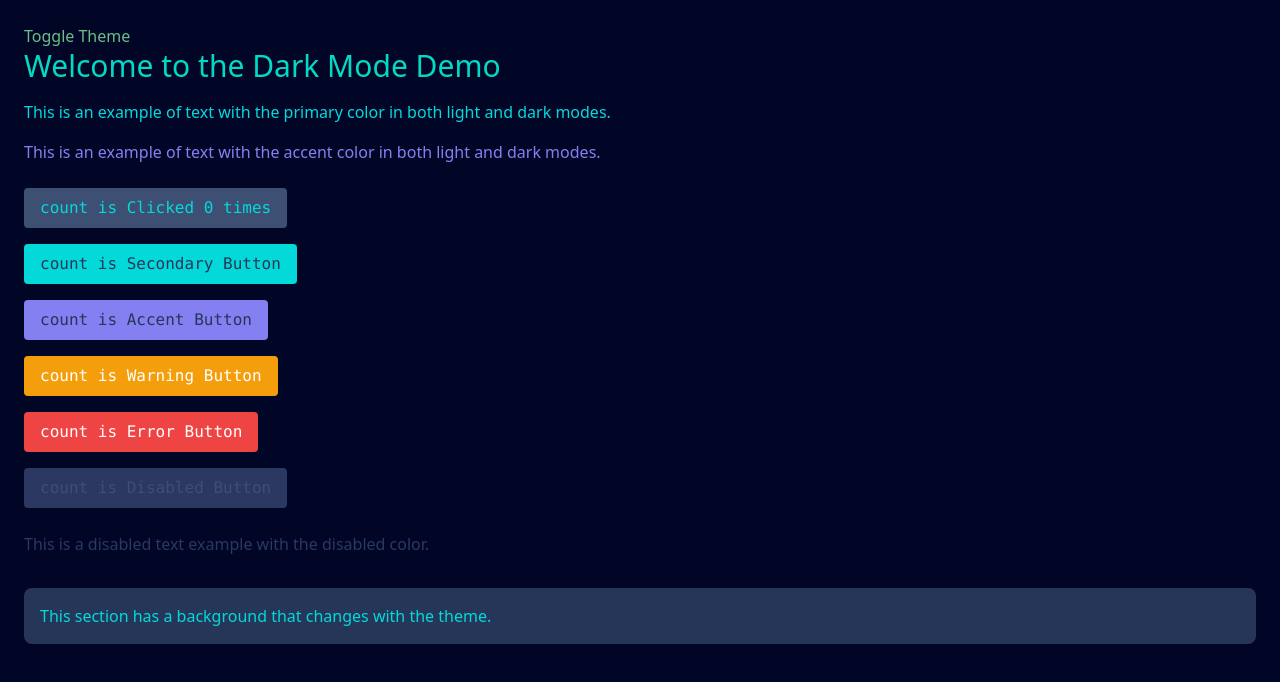
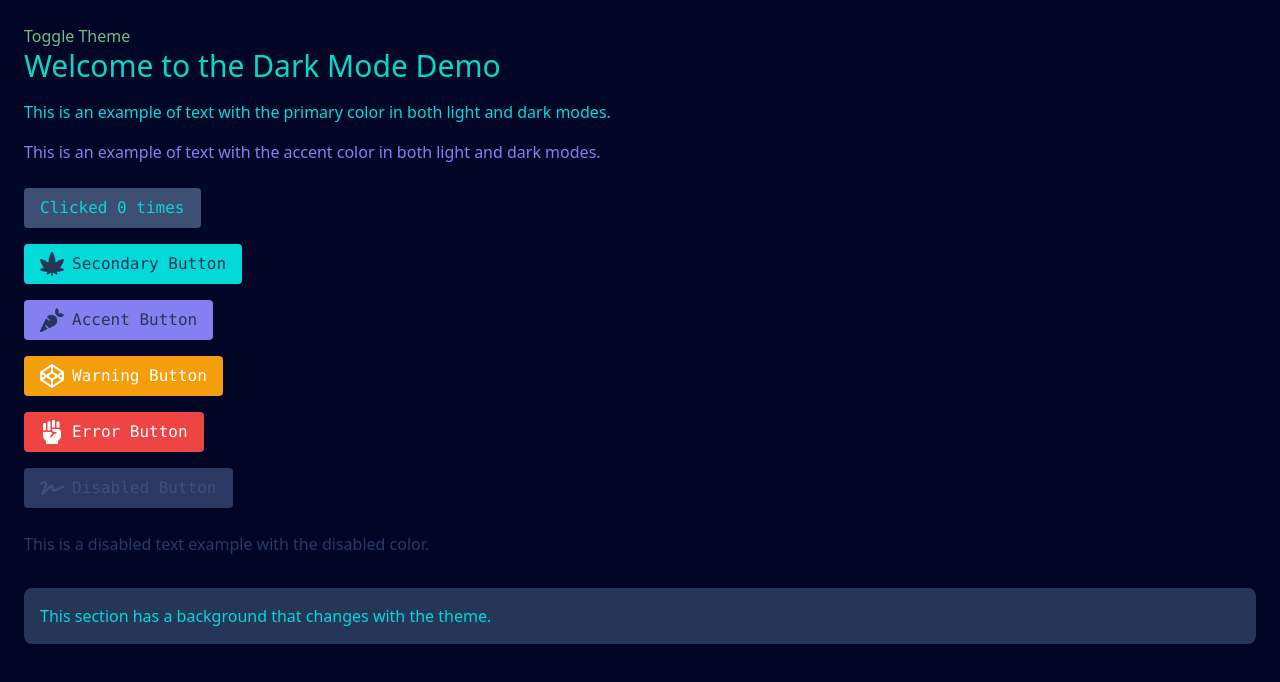
Before and after one commit to tatooin6/resume_optimization_frontend, a React (Vite) app: page / in a window 1280 px wide. Shown: the top 682 px of the page. Built offline with nearby package versions, Linux system fonts and the light colour scheme.

Commit message:
Improved button implementation
- Added icon feature
- Fixed button

```diff
--- a/package.json
+++ b/package.json
@@ -13,6 +13,7 @@
     "@tailwindcss/vite": "^4.0.11",
     "react": "^19.0.0",
     "react-dom": "^19.0.0",
+    "react-icons": "^5.5.0",
     "tailwindcss": "^4.0.11"
   },
   "devDependencies": {
--- a/src/App.tsx
+++ b/src/App.tsx
@@ -1,6 +1,13 @@
 import { useState } from "react";
 import Button, { ButtonType } from "./components/atoms/Button";
 import { ThemeSwitcher } from "./components/atoms/ThemeSwitcher";
+import {
+  FaCannabis,
+  FaCarrot,
+  FaCodepen,
+  FaFistRaised,
+  FaSignature,
+} from "react-icons/fa";
 
 function App() {
   const [count, setCount] = useState(0);
@@ -36,6 +43,7 @@ function App() {
             action={() => alert("Secondary")}
             label="Secondary Button"
             isDisabled={false}
+            icon={FaCannabis}
             type={ButtonType.Secondary}
           />
         </div>
@@ -45,6 +53,7 @@ function App() {
             action={() => alert("Accent")}
             label="Accent Button"
             isDisabled={false}
+            icon={FaCarrot}
             type={ButtonType.Accent}
           />
         </div>
@@ -54,6 +63,7 @@ function App() {
             action={() => alert("Warning")}
             label="Warning Button"
             isDisabled={false}
+            icon={FaCodepen}
             type={ButtonType.Warning}
           />
         </div>
@@ -63,6 +73,7 @@ function App() {
             action={() => alert("Error")}
             label="Error Button"
             isDisabled={false}
+            icon={FaFistRaised}
             type={ButtonType.Error}
           />
         </div>
@@ -71,8 +82,9 @@ function App() {
           <Button
             action={() => alert("disabled")}
             label="Disabled Button"
-            isDisabled={false}
-            type={ButtonType.Disabled}
+            isDisabled={true}
+            icon={FaSignature}
+            type={ButtonType.Primary}
           />
         </div>
 
@@ -80,7 +92,7 @@ function App() {
           This is a disabled text example with the disabled color.
         </p>
 
-        <div className="mt-8 p-4 bg-secondary dark:bg-secondary-dark rounded-lg">
+        <div className="mt-8 p-4 bg-gray-300 dark:bg-secondary-dark rounded-lg">
           <p className="text-text dark:text-text-dark">
             This section has a background that changes with the theme.
           </p>
--- a/src/components/atoms/Button.tsx
+++ b/src/components/atoms/Button.tsx
@@ -1,9 +1,11 @@
+import { IconType } from "react-icons";
+
 interface ButtonProps {
   action: () => void;
   label: string;
   alternativeLabel?: string;
   isDisabled?: boolean;
-  icon?: string; // TODO: develop
+  icon?: IconType;
   type?: ButtonType;
 }
 
@@ -20,6 +22,7 @@ const Button = ({
   action,
   label,
   isDisabled = false,
+  icon: IconComponent,
   type = ButtonType.Primary,
 }: ButtonProps) => {
   const buttonType: Record<ButtonType, string> = {
@@ -34,13 +37,17 @@ const Button = ({
     [ButtonType.Disabled]:
       "bg-disabled dark:bg-disabled-dark text-gray-100 dark:text-primary-dark",
   };
+  const buttonStyles = isDisabled
+    ? buttonType[ButtonType.Disabled]
+    : `${buttonType[type]} cursor-pointer`;
   return (
     <button
-      className={`px-4 py-2 rounded font-mono ${buttonType[type]}`}
+      className={`px-4 py-2 rounded font-mono flex items-center space-x-2 ${buttonStyles}`}
       disabled={isDisabled}
       onClick={() => action()}
     >
-      count is {label}
+      {IconComponent && <IconComponent className="text-2xl" />}
+      <span>{label}</span>
     </button>
   );
 };
```
Also changed, not shown: 1 other file (tests, documents, lock files or other folders).
